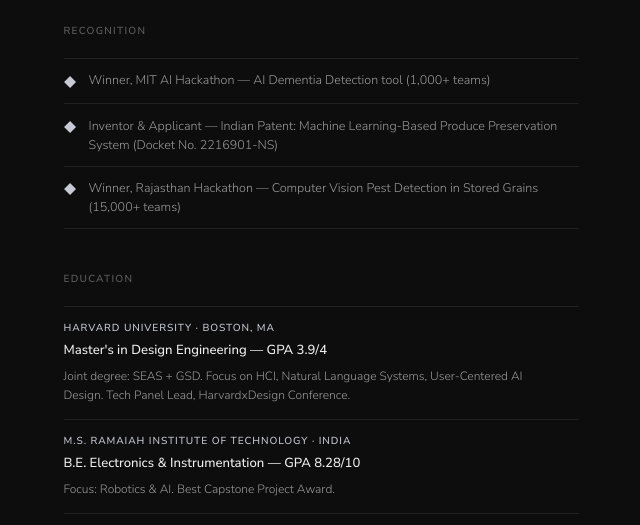
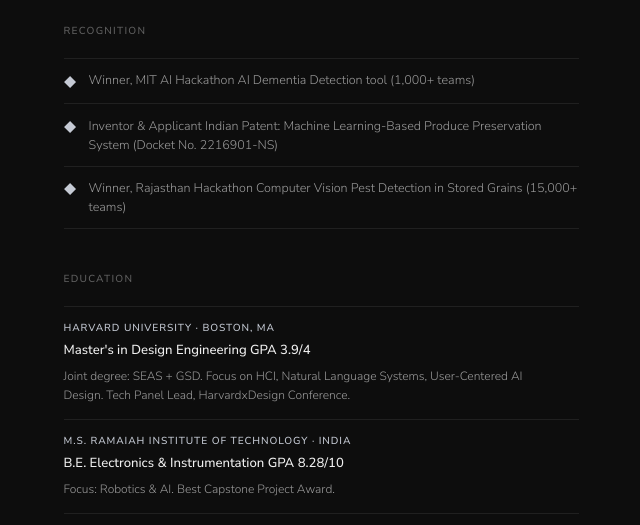
Before and after one commit to vulcananarchist/portfolio, a Next.js app: page /experience in a window 1280 px wide. Shown: the part 613-1138 px from the top of the page, without its empty margins (319-959 px from the left). Built offline with nearby package versions, Linux system fonts and the light colour scheme.

Commit message:
remove em dashes

```diff
--- a/app/experience/page.tsx
+++ b/app/experience/page.tsx
@@ -1,6 +1,6 @@
 import PageWrap from '@/components/PageWrap'
 
-export const metadata = { title: 'Experience — VK' }
+export const metadata = { title: 'Experience VK' }
 
 export default function Experience() {
   return (
@@ -57,15 +57,15 @@ export default function Experience() {
         <div>
           <div className="award-item">
             <span className="text-acc flex-shrink-0 mt-[0.15rem]">◆</span>
-            <span>Winner, MIT AI Hackathon — AI Dementia Detection tool (1,000+ teams)</span>
+            <span>Winner, MIT AI Hackathon AI Dementia Detection tool (1,000+ teams)</span>
           </div>
           <div className="award-item">
             <span className="text-acc flex-shrink-0 mt-[0.15rem]">◆</span>
-            <span>Inventor &amp; Applicant — Indian Patent: Machine Learning-Based Produce Preservation System (Docket No. 2216901-NS)</span>
+            <span>Inventor &amp; Applicant Indian Patent: Machine Learning-Based Produce Preservation System (Docket No. 2216901-NS)</span>
           </div>
           <div className="award-item">
             <span className="text-acc flex-shrink-0 mt-[0.15rem]">◆</span>
-            <span>Winner, Rajasthan Hackathon — Computer Vision Pest Detection in Stored Grains (15,000+ teams)</span>
+            <span>Winner, Rajasthan Hackathon Computer Vision Pest Detection in Stored Grains (15,000+ teams)</span>
           </div>
         </div>
       </section>
@@ -76,7 +76,7 @@ export default function Experience() {
           <div className="tl-item">
             <div>
               <div className="tl-org">Harvard University · Boston, MA</div>
-              <div className="tl-role">Master's in Design Engineering — GPA 3.9/4</div>
+              <div className="tl-role">Master's in Design Engineering GPA 3.9/4</div>
               <div className="tl-desc">
                 Joint degree: SEAS + GSD. Focus on HCI, Natural Language Systems, User-Centered AI Design.
                 Tech Panel Lead, HarvardxDesign Conference.
@@ -86,7 +86,7 @@ export default function Experience() {
           <div className="tl-item">
             <div>
               <div className="tl-org">M.S. Ramaiah Institute of Technology · India</div>
-              <div className="tl-role">B.E. Electronics &amp; Instrumentation — GPA 8.28/10</div>
+              <div className="tl-role">B.E. Electronics &amp; Instrumentation GPA 8.28/10</div>
               <div className="tl-desc">Focus: Robotics &amp; AI. Best Capstone Project Award.</div>
             </div>
           </div>
```
